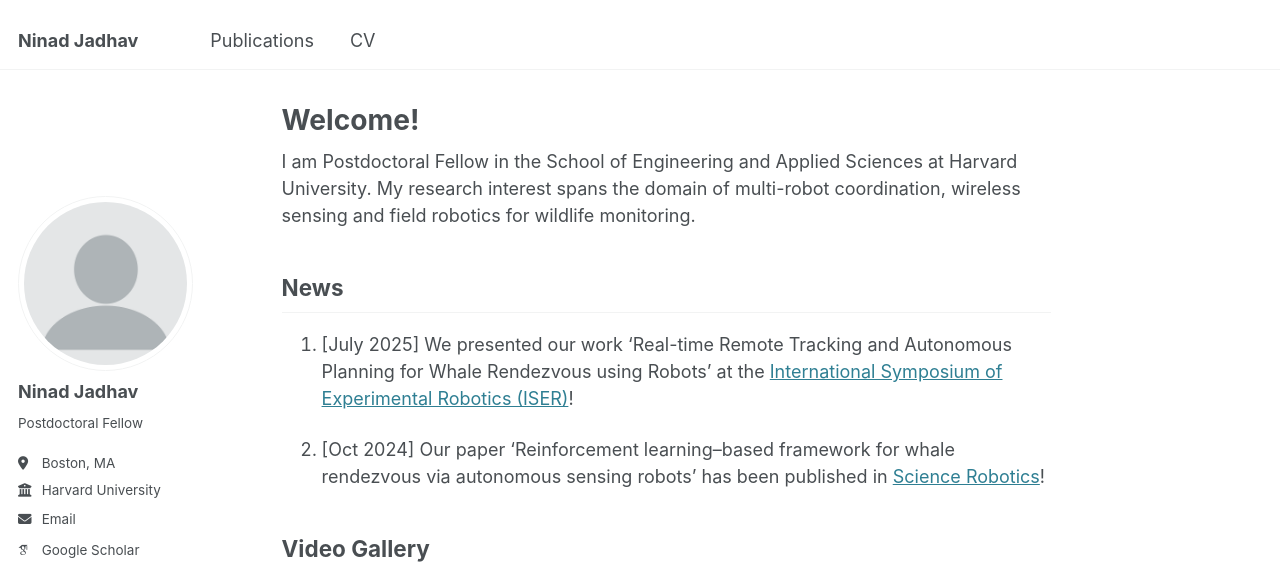
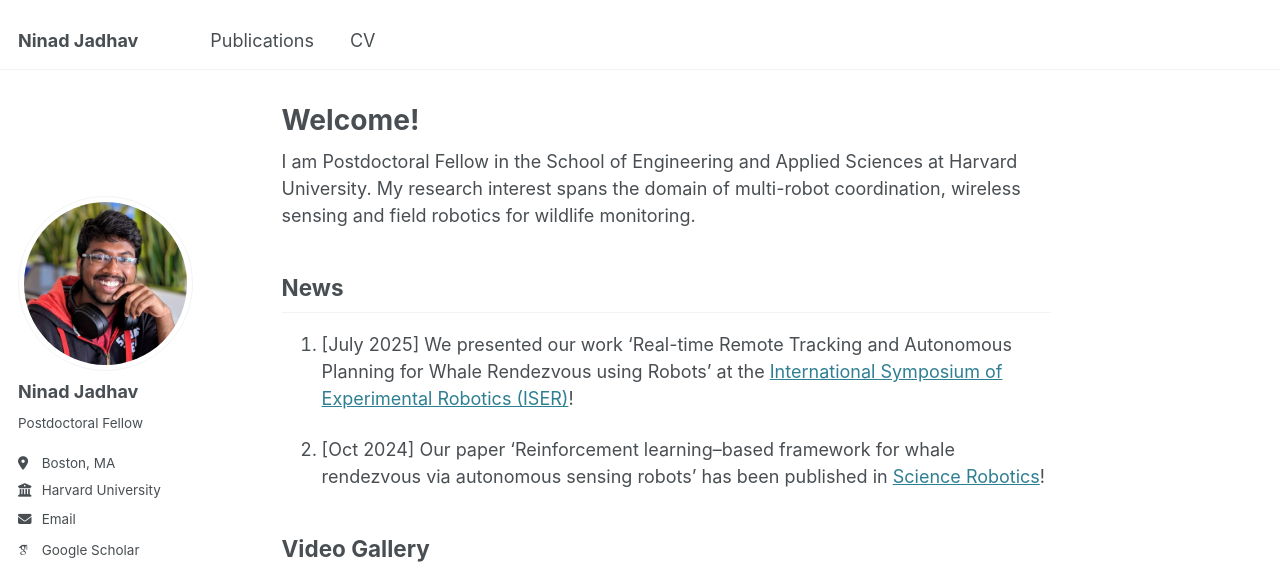
Before and after one commit to jadhavhninad/jadhavhninad.github.io, a Jekyll site: the page built from _pages/about.md, in a window 1280 px wide and 1400 px high. Shown: the top 571 px of the window. Built offline with Jekyll 4.4.1, drawn with Linux system fonts in a browser that asks for light colours; some web fonts are replaced.

Commit message:
Update _config.yml

```diff
--- a/_config.yml
+++ b/_config.yml
@@ -22,7 +22,7 @@ repository               : "jadhavhninad/jadhavhninad.github.io"
 #               Additional customization can be done by editing /_includes/author-profile.html
 author:
   # Biographic information
-  avatar           : "profile.png"
+  avatar           : "ninad_dp.jpeg"
   name             : "Ninad Jadhav"
   pronouns         : # example: "she/her"
   bio              : "Postdoctoral Fellow"
```
